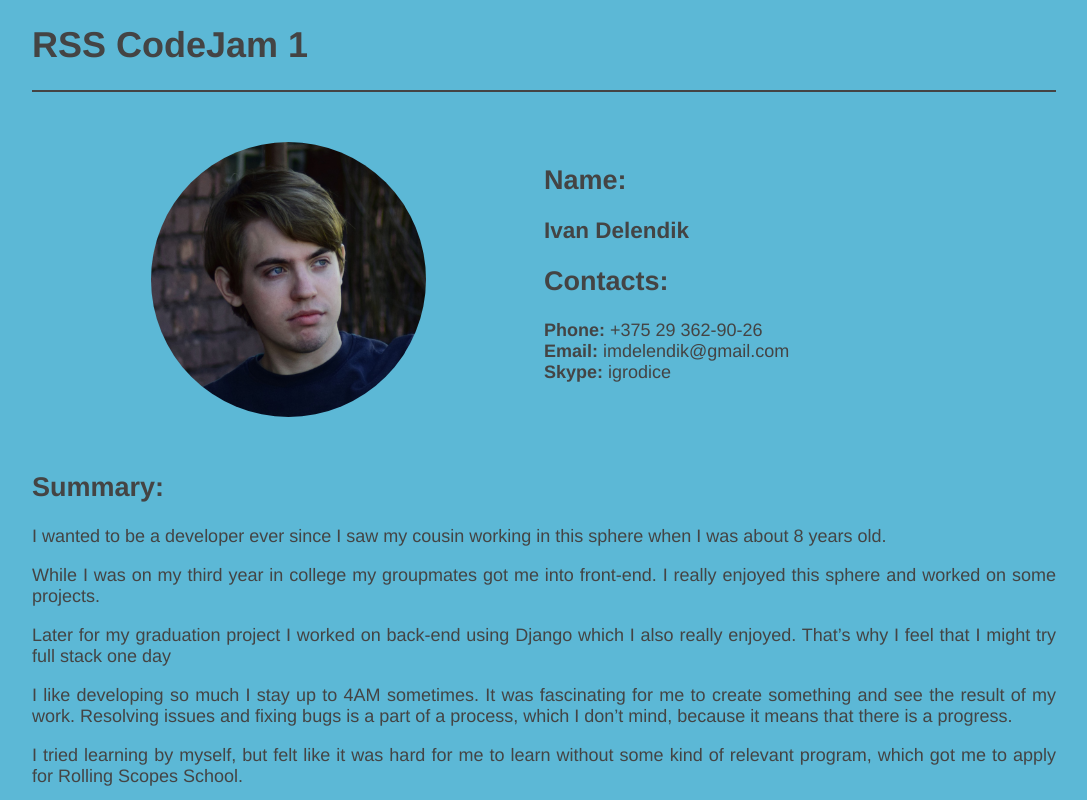
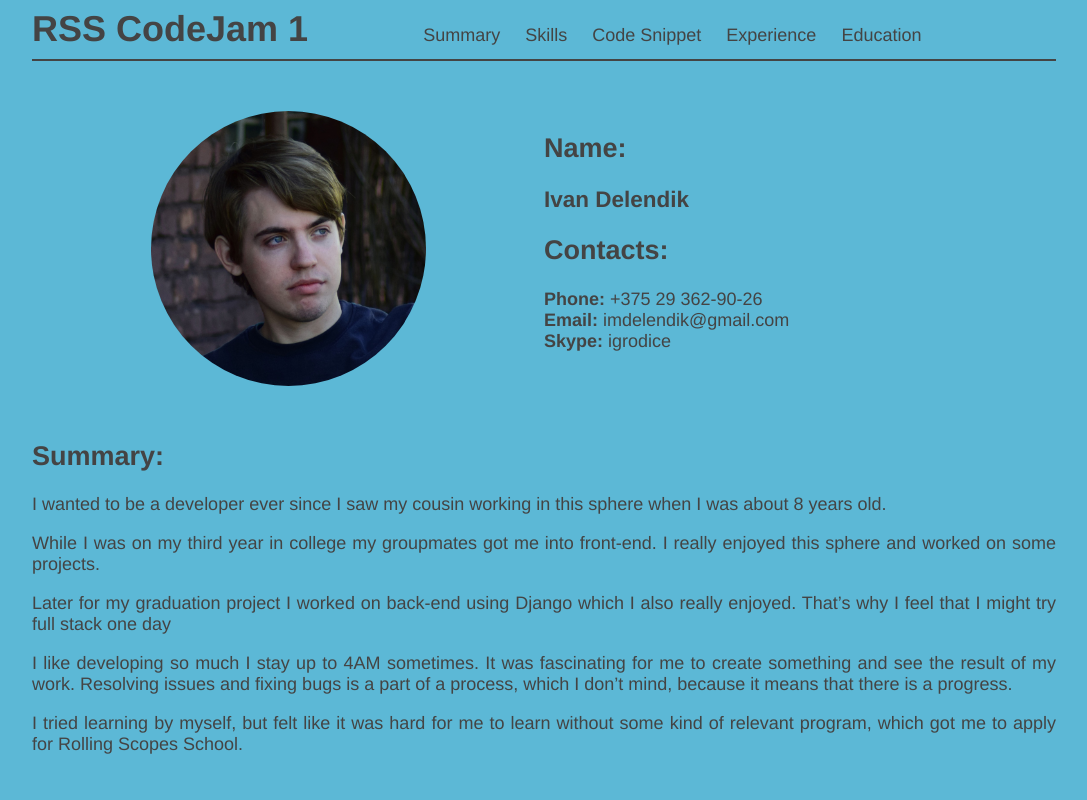
Before and after one commit to AngryIvan/rsschool-codejam1-cv, a plain HTML site: page index.html in a window 1280 px wide. Shown: the top 800 px of the page, without its empty margins (104-1191 px from the left). Drawn offline with Linux system fonts and the light colour scheme.

Commit message:
feat: add anchors

```diff
--- a/index.html
+++ b/index.html
@@ -10,11 +10,31 @@
 </head>
 
 <body>
-    <header>
+    <header id="header">
         <h1>RSS CodeJam 1</h1>
+        <nav>
+            <ul>
+                <a href="#summary">
+                    <li>Summary</li>
+                </a>
+                <a href="#skills">
+                    <li>Skills</li>
+                </a>
+                <a href="#code-snippets">
+                    <li>Code Snippet</li>
+                </a>
+                <a href="#experience">
+                    <li>Experience</li>
+                </a>
+                <a href="#education">
+                    <li>Education</li>
+                </a>
+            </ul>
+        </nav>
         <hr noshade>
     </header>
-    <section class="basic-info">
+
+    <section class="basic-info" id="basic-info">
         <div class="basic-info_photo">
             <img src="img/ivan.jpg" alt="Photo of Me" width="275" height="275">
         </div>
@@ -36,7 +56,7 @@
         </div>
     </section>
 
-    <section class="summary">
+    <section class="summary" id="summary">
         <h2>Summary:</h2>
         <p>I wanted to be a developer ever since I saw my cousin working in this sphere when I was about 8 years old. </p>
         <p>While I was on my third year in college my groupmates got me into front-end. I really enjoyed this sphere and worked on some projects. </p>
@@ -44,7 +64,7 @@
         <p>I like developing so much I stay up to 4AM sometimes. It was fascinating for me to create something and see the result of my work. Resolving issues and fixing bugs is a part of a process, which I don’t mind, because it means that there is a progress.</p>
         <p>I tried learning by myself, but felt like it was hard for me to learn without some kind of relevant program, which got me to apply for Rolling Scopes School.</p>
     </section>
-    <section class="skills">
+    <section class="skills" id="skills">
         <h2>Skills:</h2>
         <ul>
             <li>
@@ -73,7 +93,7 @@
             </li>
         </ul>
     </section>
-    <section class="code-snippets">
+    <section class="code-snippets" id="code-snippets">
         <h2>Code Snippet:</h2>
         <p>From <a href="https://github.com/AngryIvan/quadratic-equation/blob/master/src/index.js">quadratic equations</a> task</p>
         <div class="code">
@@ -98,7 +118,7 @@
           </code>
         </div>
     </section>
-    <section class="experience">
+    <section class="experience" id="experience">
         <h2>Experience</h2>
         <ul>
             <li>
@@ -115,7 +135,7 @@
             </li>
         </ul>
     </section>
-    <section class="education">
+    <section class="education" id="education">
         <h2>Education</h2>
         <ul>
             <li>
@@ -140,6 +160,9 @@
 
     <footer>
         <hr noshade>
+        <p>Rolling Scopes School CodeJam #1</p>
+        <p>Ivan Delendik</p>
+        <a href="#top">To the top of the page</a>
     </footer>
 </body>
 
--- a/style.css
+++ b/style.css
@@ -14,6 +14,36 @@ footer {
     margin: 0 auto;
 }
 
+header h1 {
+    display: inline;
+}
+
+nav {
+    display: inline;
+    padding-left: 100px;
+}
+
+nav ul {
+    display: inline;
+}
+
+nav li {
+    display: inline;
+    padding: 0 10px;
+}
+
+nav a {
+    color: #444444;
+}
+
+nav a:hover {
+    color: #ffffff;
+}
+
+footer {
+    text-align: center;
+}
+
 section {
     margin-top: 50px;
     margin-bottom: 50px;
@@ -22,6 +52,10 @@ section {
 a {
     text-decoration: none;
     color: #ffffff;
+}
+
+a:hover {
+    color: #444444;
 }
 
 ul {
```
